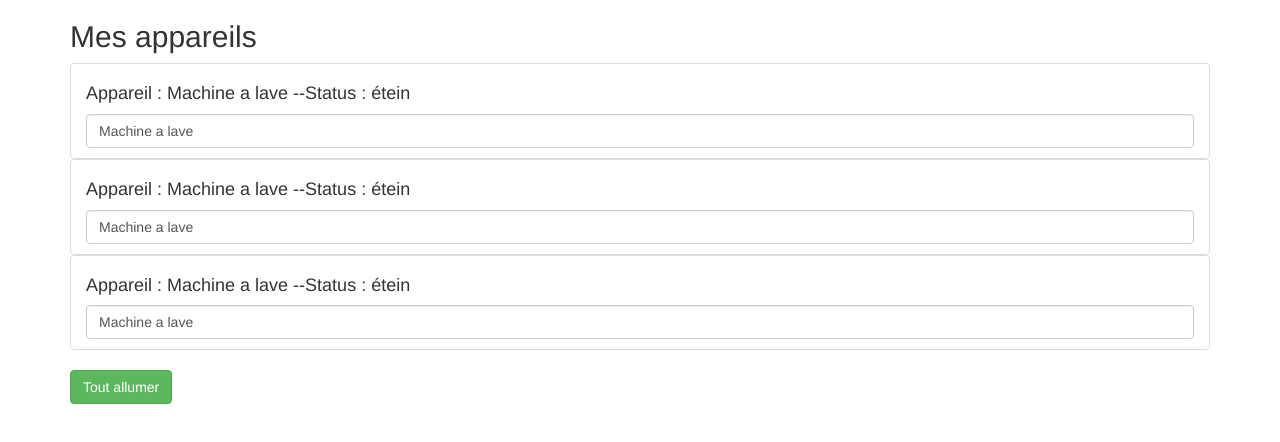
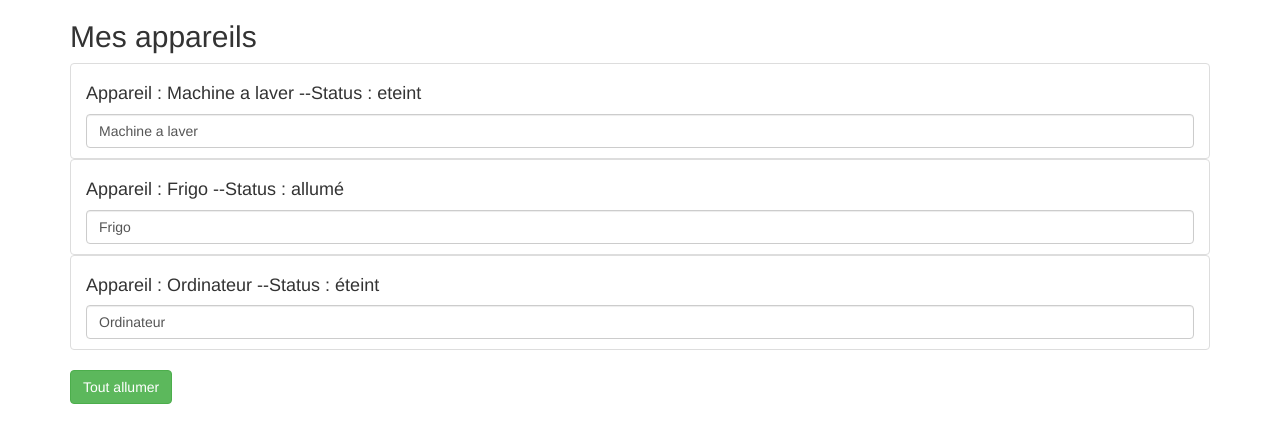
Before and after one commit to SALEMFARES/projet-a-z, an Angular app: page / in a window 1280 px wide. Shown: the top 442 px of the page. Built offline with nearby package versions, Linux system fonts and the light colour scheme.

Commit message:
propriétés personnalisées

```diff
--- a/src/app/app.component.html
+++ b/src/app/app.component.html
@@ -3,9 +3,9 @@
     <div class="col-xs-12">
       <h2>Mes appareils</h2>
       <ul class="list-group">
-        <app-appareil></app-appareil>
-        <app-appareil></app-appareil>
-        <app-appareil></app-appareil>
+        <app-appareil [appareilName]="appareilOne" [appareilStatus]="'eteint'"></app-appareil>
+        <app-appareil [appareilName]="appareilTow" [appareilStatus]="'allumé'"></app-appareil>
+        <app-appareil [appareilName]="appareilThree"[appareilStatus]="'éteint'"></app-appareil>
 
       </ul>
       <button class="btn btn-success"
--- a/src/app/app.component.ts
+++ b/src/app/app.component.ts
@@ -9,6 +9,11 @@ import { callbackify } from 'util';
 export class AppComponent {
   isAuth = false;
 
+
+  appareilOne = 'Machine a laver';
+  appareilTow = 'Frigo';
+  appareilThree = 'Ordinateur';
+
   constructor() {
     setTimeout(
       () => {
@@ -18,6 +23,6 @@ export class AppComponent {
   }
 
   onAllumer() {
-    console.log('On allume tout §')
+    console.log('On allume tout §');
   }
 }
--- a/src/app/appareil/appareil.component.ts
+++ b/src/app/appareil/appareil.component.ts
@@ -7,8 +7,11 @@ import { Component, OnInit, Input } from '@angular/core';
 })
 export class AppareilComponent implements OnInit {
 
-  appareilName: string = 'Machine a lave';
-  appareilStatus: string = 'étein';
+  @Input() appareilName: string;
+  @Input() appareilStatus: string;
+
+  // appareilName: string = 'Machine a lave';
+  //appareilStatus: string = 'etaint';
 
   constructor() { }
 
```
